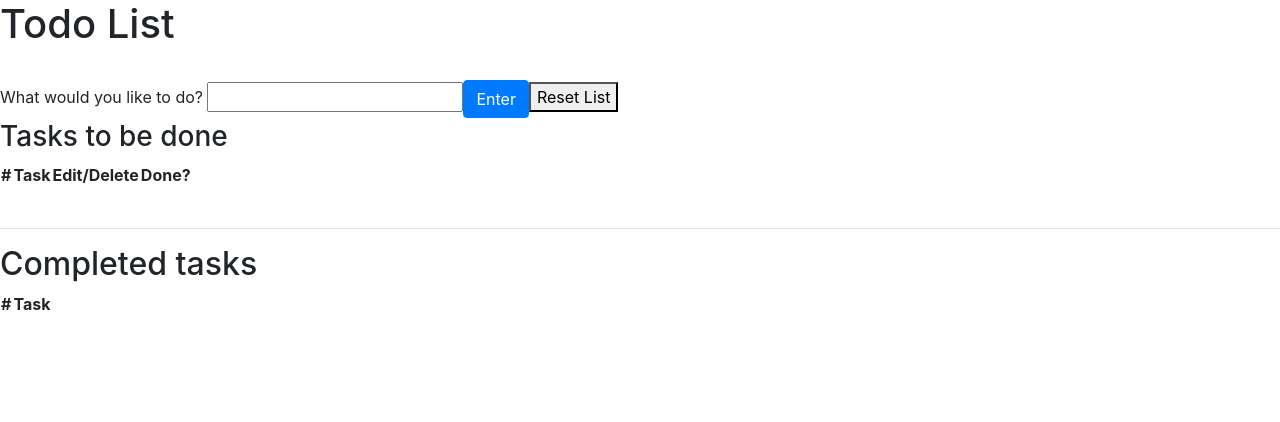
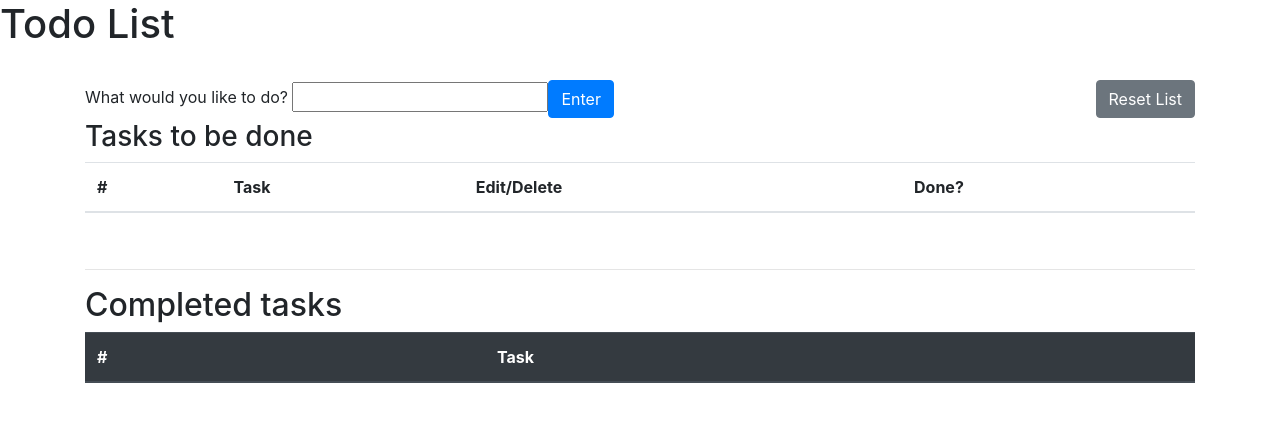
Before and after one commit to pchessah/todo, a React (Create React App) app: page / in a window 1280 px wide. Shown: the top 422 px of the page. Built offline with nearby package versions, Linux system fonts and the light colour scheme.

Commit message:
bootsrap added

```diff
--- a/src/Form.js
+++ b/src/Form.js
@@ -47,7 +47,8 @@ function Form() {
   };
 
   return (
-    <div>
+    <div className="container">
+      <div style ={{float:"center"}}>
         <form onSubmit={handleSubmit}>
           <label>
             What would you like to do?{"   "}
@@ -56,10 +57,17 @@ function Form() {
           <button type="submit" className="btn btn-primary">
             Enter
           </button>
-        <button onClick={handleReset}> Reset List </button>
+          <button
+            style={{ float: "right" }}
+            onClick={handleReset}
+            className="btn btn-secondary"
+          >
+            Reset List
+          </button>
         </form>
+      </div>
       <h3>Tasks to be done</h3>
-      <table>
+      <table className="table">
         <thead>
           <tr>
             <th>#</th>
@@ -109,7 +117,7 @@ function Form() {
       <br />
       <hr />
       <h2>Completed tasks</h2>
-      <table>
+      <table className="table table-dark">
         <thead>
           <tr>
             <th> # </th>
```
Lines whose indentation alone changed are shown as unchanged.
